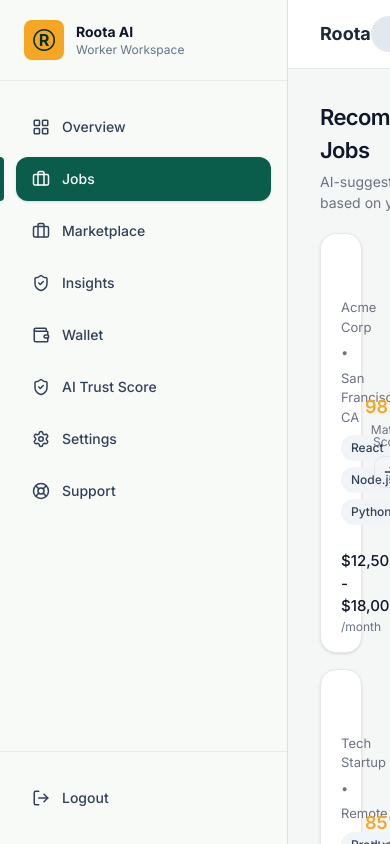
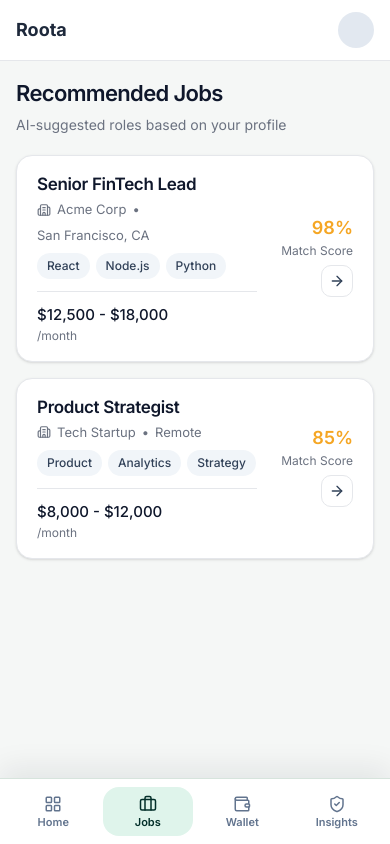
Before and after one commit to Mista-Log/Roota, a React (Vite) app in the folder Frontend/: page /worker/jobs in a window 390 px wide. Shown: the top 844 px of the page. Built offline with nearby package versions, Linux system fonts and the light colour scheme; no server answers.

Commit message:
feat: Implement mobile navigation for employer and worker layouts; enhance responsiveness and UI elements

```diff
--- /dev/null
+++ b/Frontend/src/layouts/MobileBottomNav.tsx
@@ -0,0 +1,51 @@
+import { Link, useLocation } from 'react-router-dom';
+import { motion } from 'framer-motion';
+import type { LucideIcon } from 'lucide-react';
+
+export type MobileNavItem = {
+  path: string;
+  label: string;
+  icon: LucideIcon;
+};
+
+interface MobileBottomNavProps {
+  items: MobileNavItem[];
+  label?: string;
+}
+
+export default function MobileBottomNav({ items, label = 'Mobile navigation' }: MobileBottomNavProps) {
+  const location = useLocation();
+
+  const isActive = (path: string) => location.pathname.startsWith(path);
+
+  return (
+    <motion.nav
+      initial={{ y: 16, opacity: 0 }}
+      animate={{ y: 0, opacity: 1 }}
+      transition={{ duration: 0.22 }}
+      aria-label={label}
+      className="fixed inset-x-0 bottom-0 z-50 border-t border-[#d6e4dc] bg-white/95 backdrop-blur-md shadow-[0_-10px_30px_rgba(15,23,42,0.08)] md:hidden"
+    >
+      <div className="grid grid-cols-4 gap-1 px-2 py-2">
+        {items.slice(0, 4).map((item) => {
+          const Icon = item.icon;
+          const active = isActive(item.path);
+
+          return (
+            <Link
+              key={item.path}
+              to={item.path}
+              aria-current={active ? 'page' : undefined}
+              className={`flex flex-col items-center justify-center rounded-2xl px-2 py-2 text-[11px] font-semibold transition-colors ${
+                active ? 'text-primary-dark bg-[#dff4eb]' : 'text-slate-500 hover:bg-slate-100 hover:text-slate-900'
+              }`}
+            >
+              <Icon size={18} />
+              <span className="mt-1 leading-none">{item.label}</span>
+            </Link>
+          );
+        })}
+      </div>
+    </motion.nav>
+  );
+}
--- a/Frontend/src/layouts/Sidebar.tsx
+++ b/Frontend/src/layouts/Sidebar.tsx
@@ -37,7 +37,7 @@
       transition={{ duration: 0.24 }}
       role="navigation"
       aria-label="Main navigation"
-      className="fixed z-50 flex h-screen w-72 flex-col overflow-y-auto border-r border-[#d6e4dc] bg-[#edf6f1] text-slate-900"
+      className="fixed z-50 hidden h-screen w-72 flex-col overflow-y-auto border-r border-[#d6e4dc] bg-[#edf6f1] text-slate-900 md:flex"
     >
       {/* Logo section */}
       <div className="border-b border-[#d6e4dc] bg-[#0b5d4b] px-6 py-5 text-white">
--- a/Frontend/src/layouts/TopNavbar.tsx
+++ b/Frontend/src/layouts/TopNavbar.tsx
@@ -40,7 +40,7 @@
       role="banner"
       className="sticky top-0 z-40 bg-card border-b border-border shadow-sm"
     >
-      <div className="flex max-w-full items-center justify-between px-8 py-4">
+      <div className="flex max-w-full items-center justify-between px-4 py-3 sm:px-8 sm:py-4">
         {/* Left navigation tabs */}
         <div className="flex items-center gap-6">
           {location.pathname.startsWith('/employer/dashboard') && (
@@ -55,7 +55,7 @@
             </div>
           )}
 
-          <nav aria-label="Top Navigation" className="flex items-center gap-8">
+          <nav aria-label="Top Navigation" className="hidden md:flex items-center gap-8">
           {topNavItems.map((item) => {
             const isActive = isNavItemActive(item.path);
             return (
@@ -85,7 +85,7 @@
         </div>
 
         {/* Right section with buttons and profile */}
-        <div className="flex items-center gap-4">
+        <div className="hidden md:flex items-center gap-4">
           <button
             onClick={switchRole}
             className="rounded-lg border border-border px-4 py-2 text-sm font-medium text-muted transition-all duration-200 hover:border-primary-dark hover:text-primary-dark"
--- a/Frontend/src/layouts/employer/EmployerHeader.tsx
+++ b/Frontend/src/layouts/employer/EmployerHeader.tsx
@@ -10,7 +10,7 @@
       role="banner"
       className="sticky top-0 z-40 bg-white border-b border-border"
     >
-      <div className="flex max-w-full items-center justify-between px-8 py-4">
+      <div className="flex max-w-full items-center justify-between px-4 py-3 sm:px-8 sm:py-4">
         <div className="flex items-center gap-6">
           <Link to="/employer/dashboard" className="text-lg font-bold">Roota</Link>
         </div>
--- a/Frontend/src/layouts/employer/EmployerShell.tsx
+++ b/Frontend/src/layouts/employer/EmployerShell.tsx
@@ -2,6 +2,8 @@
 import { motion } from 'framer-motion';
 import EmployerSidebar from './EmployerSidebar';
 import EmployerHeader from './EmployerHeader';
+import MobileBottomNav from '../MobileBottomNav';
+import { LayoutGrid, Briefcase, Wallet, ShieldCheck } from 'lucide-react';
 
 interface EmployerShellProps {
   children: ReactNode;
@@ -13,7 +15,7 @@
       <a href="#main-content" className="skip-link">Skip to content</a>
       <EmployerSidebar />
 
-      <div className="flex-1 flex flex-col overflow-hidden ml-72">
+      <div className="flex-1 flex flex-col overflow-hidden md:ml-72">
         <EmployerHeader />
 
         <motion.main
@@ -22,13 +24,23 @@
           initial={{ opacity: 0 }}
           animate={{ opacity: 1 }}
           transition={{ duration: 0.3 }}
-          className="flex-1 overflow-auto bg-transparent"
+          className="flex-1 overflow-auto bg-transparent pb-24 md:pb-0"
         >
-          <div className="p-8">
+          <div className="p-4 sm:p-6 lg:p-8">
             {children}
           </div>
         </motion.main>
       </div>
+
+      <MobileBottomNav
+        items={[
+          { path: '/employer/dashboard', label: 'Home', icon: LayoutGrid },
+          { path: '/employer/jobs', label: 'Jobs', icon: Briefcase },
+          { path: '/employer/wallet', label: 'Wallet', icon: Wallet },
+          { path: '/employer/insights', label: 'Insights', icon: ShieldCheck },
+        ]}
+        label="Employer mobile navigation"
+      />
     </div>
   );
 }
--- a/Frontend/src/layouts/employer/EmployerSidebar.tsx
+++ b/Frontend/src/layouts/employer/EmployerSidebar.tsx
@@ -28,7 +28,7 @@
       transition={{ duration: 0.24 }}
       role="navigation"
       aria-label="Employer navigation"
-      className="fixed z-50 flex h-screen w-72 flex-col overflow-y-auto border-r border-[#d6e4dc] bg-[#f8faf8] text-slate-900"
+      className="fixed z-50 hidden h-screen w-72 flex-col overflow-y-auto border-r border-[#d6e4dc] bg-[#f8faf8] text-slate-900 md:flex"
     >
       <div className="border-b border-[#e6efe6] px-6 py-5">
         <Link to="/employer/dashboard" className="flex items-center gap-3">
--- a/Frontend/src/layouts/worker/WorkerHeader.tsx
+++ b/Frontend/src/layouts/worker/WorkerHeader.tsx
@@ -10,7 +10,7 @@
       role="banner"
       className="sticky top-0 z-40 bg-white border-b border-border"
     >
-      <div className="flex max-w-full items-center justify-between px-8 py-4">
+      <div className="flex max-w-full items-center justify-between px-4 py-3 sm:px-8 sm:py-4">
         <div className="flex items-center gap-6">
           <Link to="/worker/dashboard" className="text-lg font-bold">Roota</Link>
         </div>
--- a/Frontend/src/layouts/worker/WorkerShell.tsx
+++ b/Frontend/src/layouts/worker/WorkerShell.tsx
@@ -2,6 +2,8 @@
 import { motion } from 'framer-motion';
 import WorkerSidebar from './WorkerSidebar';
 import WorkerHeader from './WorkerHeader';
+import MobileBottomNav from '../MobileBottomNav';
+import { LayoutGrid, Briefcase, Wallet, ShieldCheck } from 'lucide-react';
 
 interface WorkerShellProps {
   children: ReactNode;
@@ -13,7 +15,7 @@
       <a href="#main-content" className="skip-link">Skip to content</a>
       <WorkerSidebar />
 
-      <div className="flex-1 flex flex-col overflow-hidden ml-72">
+      <div className="flex-1 flex flex-col overflow-hidden md:ml-72">
         <WorkerHeader />
 
         <motion.main
@@ -22,13 +24,23 @@
           initial={{ opacity: 0 }}
           animate={{ opacity: 1 }}
           transition={{ duration: 0.3 }}
-          className="flex-1 overflow-auto bg-transparent"
+          className="flex-1 overflow-auto bg-transparent pb-24 md:pb-0"
         >
-          <div className="p-8">
+          <div className="p-4 sm:p-6 lg:p-8">
             {children}
           </div>
         </motion.main>
       </div>
+
+      <MobileBottomNav
+        items={[
+          { path: '/worker/dashboard', label: 'Home', icon: LayoutGrid },
+          { path: '/worker/jobs', label: 'Jobs', icon: Briefcase },
+          { path: '/worker/wallet', label: 'Wallet', icon: Wallet },
+          { path: '/worker/insights', label: 'Insights', icon: ShieldCheck },
+        ]}
+        label="Worker mobile navigation"
+      />
     </div>
   );
 }
--- a/Frontend/src/layouts/worker/WorkerSidebar.tsx
+++ b/Frontend/src/layouts/worker/WorkerSidebar.tsx
@@ -28,7 +28,7 @@
       transition={{ duration: 0.24 }}
       role="navigation"
       aria-label="Worker navigation"
-      className="fixed z-50 flex h-screen w-72 flex-col overflow-y-auto border-r border-[#d6e4dc] bg-[#f8faf8] text-slate-900"
+      className="fixed z-50 hidden h-screen w-72 flex-col overflow-y-auto border-r border-[#d6e4dc] bg-[#f8faf8] text-slate-900 md:flex"
     >
       <div className="border-b border-[#e6efe6] px-6 py-5">
         <Link to="/worker/dashboard" className="flex items-center gap-3">
```
Also changed, not shown: Frontend/src/layouts/AppShell.tsx (+24 -3 lines).
